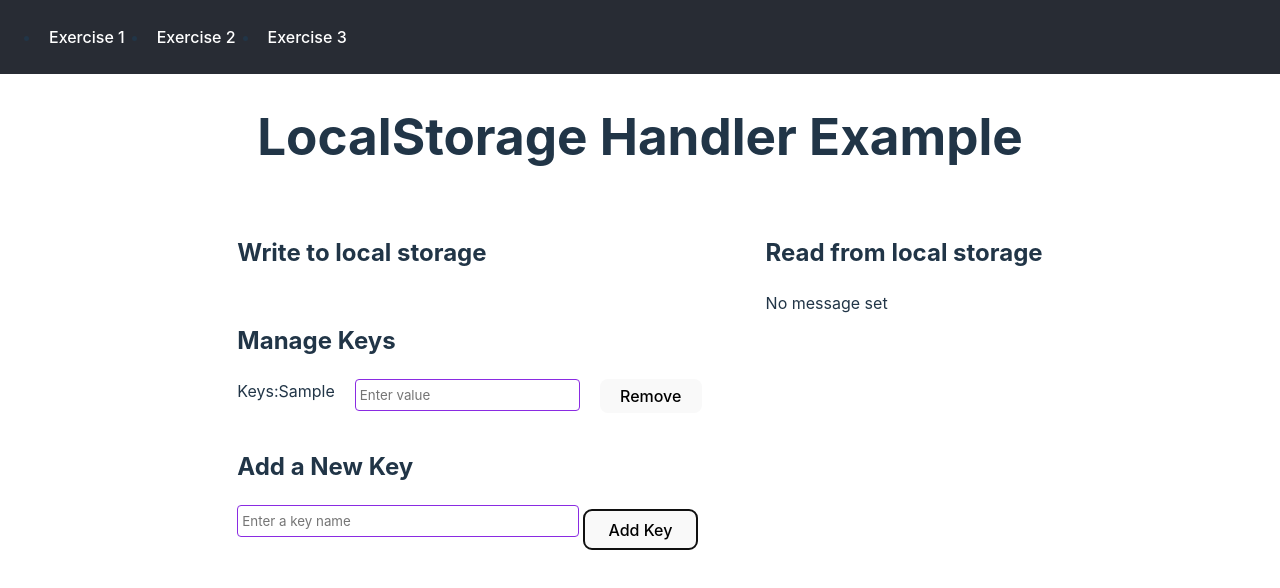
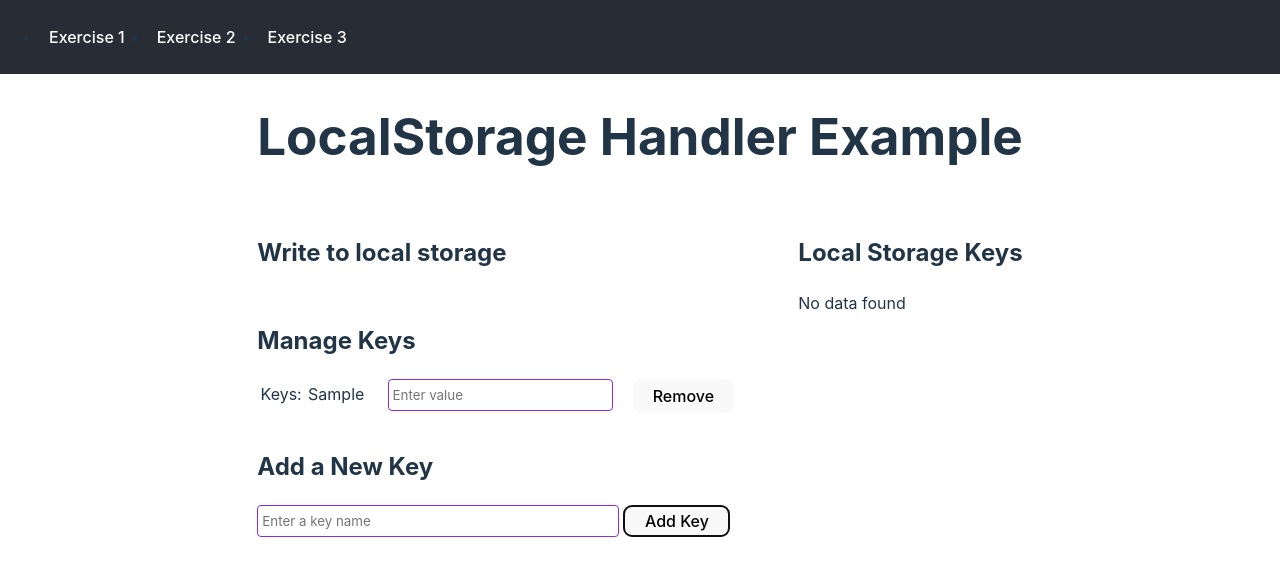
Before and after one commit to hoanghaing/react-lvl-3, a React (Vite) app: page / in a window 1280 px wide. Both pictures are taken after typing "Sample" into the empty fields and a click on the button "Add Key". Shown: the top 588 px of the page. Built offline with nearby package versions, Linux system fonts and the light colour scheme.

Commit message:
update hooks

```diff
--- a/src/components/Storage/MessagePublisher.scss
+++ b/src/components/Storage/MessagePublisher.scss
@@ -32,6 +32,9 @@
       .key-text {
         display: flex;
         margin-right: 1rem;
+        span {
+          margin: 0.2rem;
+        }
       }
     }
   }
@@ -46,6 +49,9 @@
   }
   .input-mode {
     .input-section {
+      height: 2rem;
+      justify-content: center;
+      align-items: center;
       display: flex;
       button {
         display: flex;
@@ -55,6 +61,8 @@
         align-items: center;
         margin: 0.25rem;
         border-radius: 8px;
+        font-size: unset;
+        padding: unset;
       }
     }
   }
--- a/src/components/Storage/MessagePublisher.tsx
+++ b/src/components/Storage/MessagePublisher.tsx
@@ -27,7 +27,7 @@ const MessagePublisher = () => {
   };
 
   const handleValueChange = (key: string, value: string) => {
-    setValue(value); // Update the local storage value
+    setValue(key, value); // Update the local storage value
   };
 
 
@@ -40,15 +40,15 @@ const MessagePublisher = () => {
           {keys.map((key) => (
             <li key={key} className="key-item">
               <div className="key-text">
-                <span>Keys: </span>
+                <span>Keys:</span>
                 <span>
-                  {key}
+                  {` ${key}`}
                 </span>
               </div>
               <input
                 type="text"
                 placeholder="Enter value"
-                onBlur={(e) => handleValueChange(key, e.target.value)} // Save on blur
+                onBlur={(e) => handleValueChange(key, e.target.value)}
               />
               <button onClick={() => handleRemoveKey(key)}>Remove</button>
             </li>
--- a/src/components/Storage/MessageSubscriber.tsx
+++ b/src/components/Storage/MessageSubscriber.tsx
@@ -1,13 +1,24 @@
 import useLocalStorage from '@/hooks/useLocalStorage';
+import "./MessageSubscriber.scss";
 
 const MessageSubscriber = () => {
-  const { storedValue } = useLocalStorage<string>('message');
+  const { storedValues } = useLocalStorage<string>('message');
 
   return (
-    <div className='message-subscriber'>
-      <h2>Read from local storage</h2>
-      <p>{storedValue || 'No message set'}</p>
+    <div className="message-subscriber">
+      <h2>Local Storage Keys</h2>
+      {Object.keys(storedValues).length === 0 ? (
+        <p>No data found</p>
+      ) : (
+        <ul>
+          {Object.entries(storedValues).map(([key, value]) => (
+            <li key={key}>
+              <strong>{key}:</strong> {value}
+            </li>
+          ))}
+        </ul>
+      )}
     </div>
-  )
+  );
 }
 export default MessageSubscriber;
--- a/src/hooks/useLocalStorage.ts
+++ b/src/hooks/useLocalStorage.ts
@@ -1,57 +1,59 @@
 import { useState, useEffect, useCallback } from 'react';
-const useLocalStorage = <T>(key: string, defaultValue: T | null = null) => {
-  const [storedValue, setStoredValue] = useState<T | null>(() => {
+const useLocalStorage = <T>() => {
+  const [storedValues, setStoredValues] = useState<Record<string, string>>(() => {
     try {
-      const item = localStorage.getItem(key);
-      return item ? JSON.parse(item) : defaultValue;
+      return Object.keys(localStorage).reduce((acc, key) => {
+        acc[key] = localStorage.getItem(key) ?? "";
+        return acc;
+      }, {} as Record<string, string>);
     } catch (error) {
       console.error('Error reading from localStorage', error);
-      return defaultValue;
+      return {};
     }
   });
 
-  const setValue = useCallback(
-    (value: T) => {
-      console.log("setValue: ", value)
-      try {
-        const valueToStore = value instanceof Function ? value(storedValue) : value;
-        setStoredValue(valueToStore);
-        localStorage.setItem(key, JSON.stringify(valueToStore));
-        window.dispatchEvent(new Event('storage'));
-        console.log("key: ", key)
+  const setValue = useCallback((key: string, value: string) => {
+    try {
+      localStorage.setItem(key, JSON.stringify(value));
+      setStoredValues((prev) => ({ ...prev, [key]: value }));
+      window.dispatchEvent(new Event('storage')); // Notify all subscribers
+    } catch (error) {
+      console.error('Error writing to localStorage', error);
+    }
+  }, []);
 
-      } catch (error) {
-        console.error('Error writing to localStorage', error);
-      }
-    },
-    [key, storedValue]
-  );
+  const removeValue = useCallback((key: string) => {
+    try {
+      localStorage.removeItem(key);
+      setStoredValues((prev) => {
+        const newValues = { ...prev };
+        delete newValues[key];
+        return newValues;
+      });
+      window.dispatchEvent(new Event('storage'));
+    } catch (error) {
+      console.error('Error removing from localStorage', error);
+    }
+  }, []);
 
   useEffect(() => {
     const handleStorageChange = () => {
       try {
-        const item = localStorage.getItem(key);
-        setStoredValue(item ? JSON.parse(item) : defaultValue);
+        const newStoredValues = Object.keys(localStorage).reduce((acc, key) => {
+          acc[key] = localStorage.getItem(key) ?? "";
+          return acc;
+        }, {} as Record<string, string>);
+        setStoredValues(newStoredValues);
       } catch (error) {
-        console.error('Error reading from localStorage', error);
+        console.error('Error updating localStorage', error);
       }
     };
 
     window.addEventListener('storage', handleStorageChange);
     return () => window.removeEventListener('storage', handleStorageChange);
-  }, [key, defaultValue]);
+  }, []);
 
-  const removeValue = useCallback(() => {
-    try {
-      localStorage.removeItem(key);
-      setStoredValue(null);
-      window.dispatchEvent(new Event('storage'));
-    } catch (error) {
-      console.error('Error removing from localStorage', error);
-    }
-  }, [key]);
-
-  return { storedValue, setValue, removeValue };
+  return { storedValues, setValue, removeValue };
 }
 
 export default useLocalStorage;
```
